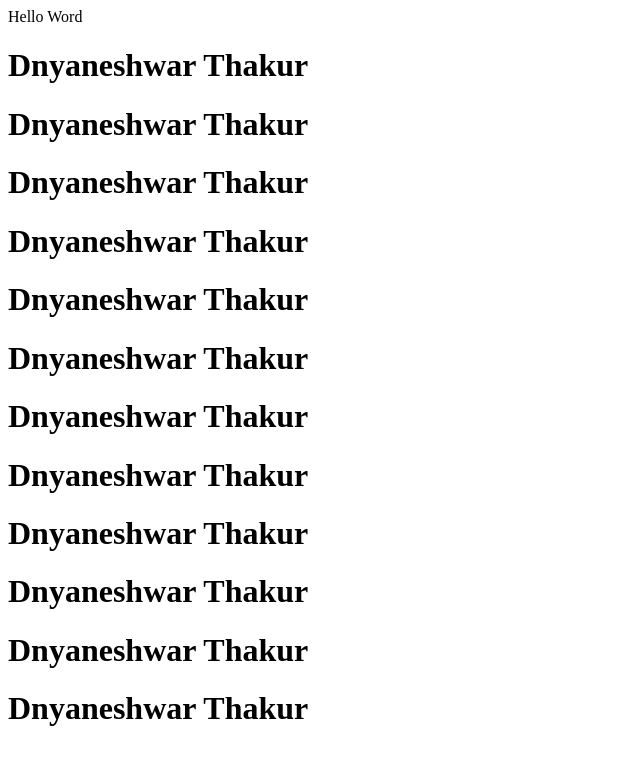
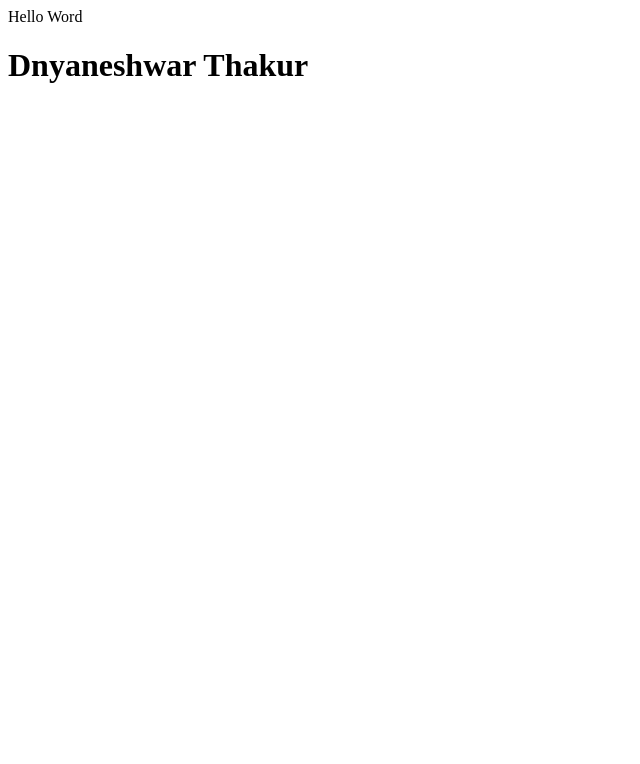
Before and after one commit to Dnyaneshwat1305/SelfDrive, a plain HTML site: page index.html in a window 1280 px wide. Shown: the whole page, without its empty margins (0-640 px from the left). Drawn offline with Linux system fonts and the light colour scheme.

Commit message:
This is index.htm file

```diff
--- a/index.html
+++ b/index.html
@@ -12,17 +12,6 @@
         Hello Word
     </section>
     <h1>Dnyaneshwar Thakur</h1>
-    <h1>Dnyaneshwar Thakur</h1>
-    <h1>Dnyaneshwar Thakur</h1>
-    <h1>Dnyaneshwar Thakur</h1>
-    <h1>Dnyaneshwar Thakur</h1>
-    <h1>Dnyaneshwar Thakur</h1>
-    <h1>Dnyaneshwar Thakur</h1>
-    <h1>Dnyaneshwar Thakur</h1>
-    <h1>Dnyaneshwar Thakur</h1>
-    <h1>Dnyaneshwar Thakur</h1>
-    <h1>Dnyaneshwar Thakur</h1>
-    <h1>Dnyaneshwar Thakur</h1>
 </body>
 
 </html>
```
